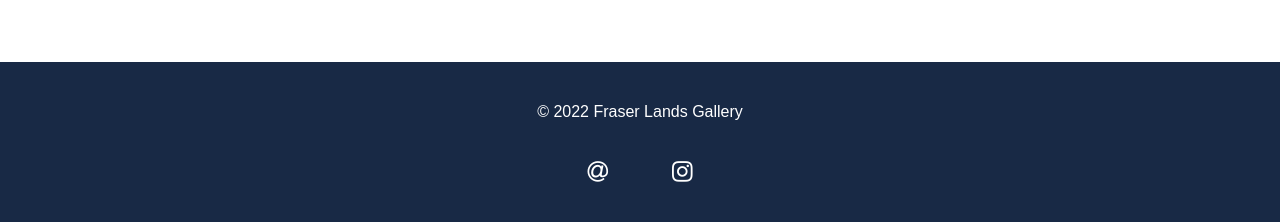
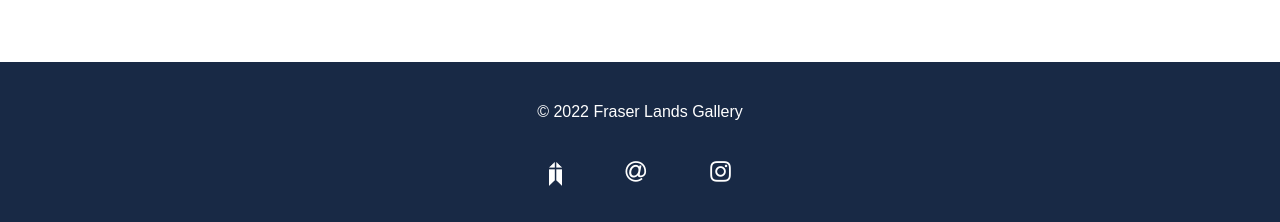
Before and after one commit to carissas086/flg, a PHP site: page / in a window 1280 px wide. Shown: the part 3398-3620 px from the top of the page. Run offline with PHP 8.4, Linux system fonts and the light colour scheme; some libraries are stand-ins or nearby versions; some web fonts are replaced.

Commit message:
footer flc logo

```diff
--- a/footer.php
+++ b/footer.php
@@ -2,6 +2,7 @@
     <p>&copy; 2022 Fraser Lands Gallery</p>
         <div>
             <ul class="social is-flex">
+                <li><a href="https://fraserlands.ca/" title="Visit Fraser Lands Church"><img src="images/FLC-logo-cutW.png" alt="Fraser Lands Church Logo" class="ft-flc"></a></li>
                 <li><a href="mailto:gallery@fraserlands.ca" class="fa fa-at" target="_blank"></a></li>
                 <li><a href="https://www.instagram.com/explore/tags/fraserlandsgallery/" class="fa fa-instagram" target="_blank"></a></li>
                 <!-- <li><a href="" class="fa fa-facebook" target="_blank"></a></li> -->
--- a/styles/main.css
+++ b/styles/main.css
@@ -324,6 +324,10 @@ p {
             font-size: 1.5rem;
         }
 
+        .ft-flc {
+            height: 1.45rem;
+        }
+
 /* ==== OVERWRITES ==== */
 
     .force-dark {
```
Also changed, not shown: images/FLC-logo-cutW.png (renamed from desk/images/FLC-logo-cutW.png).
